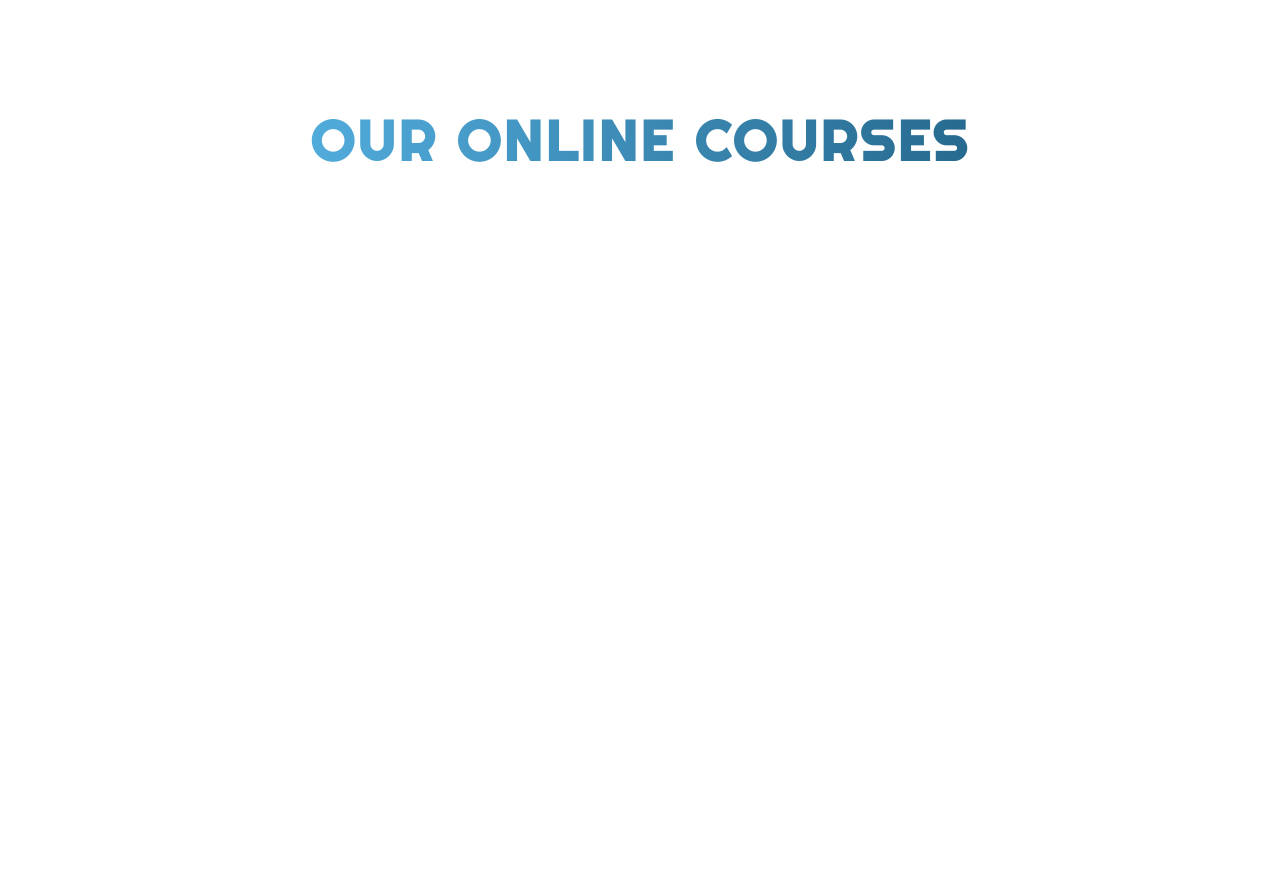
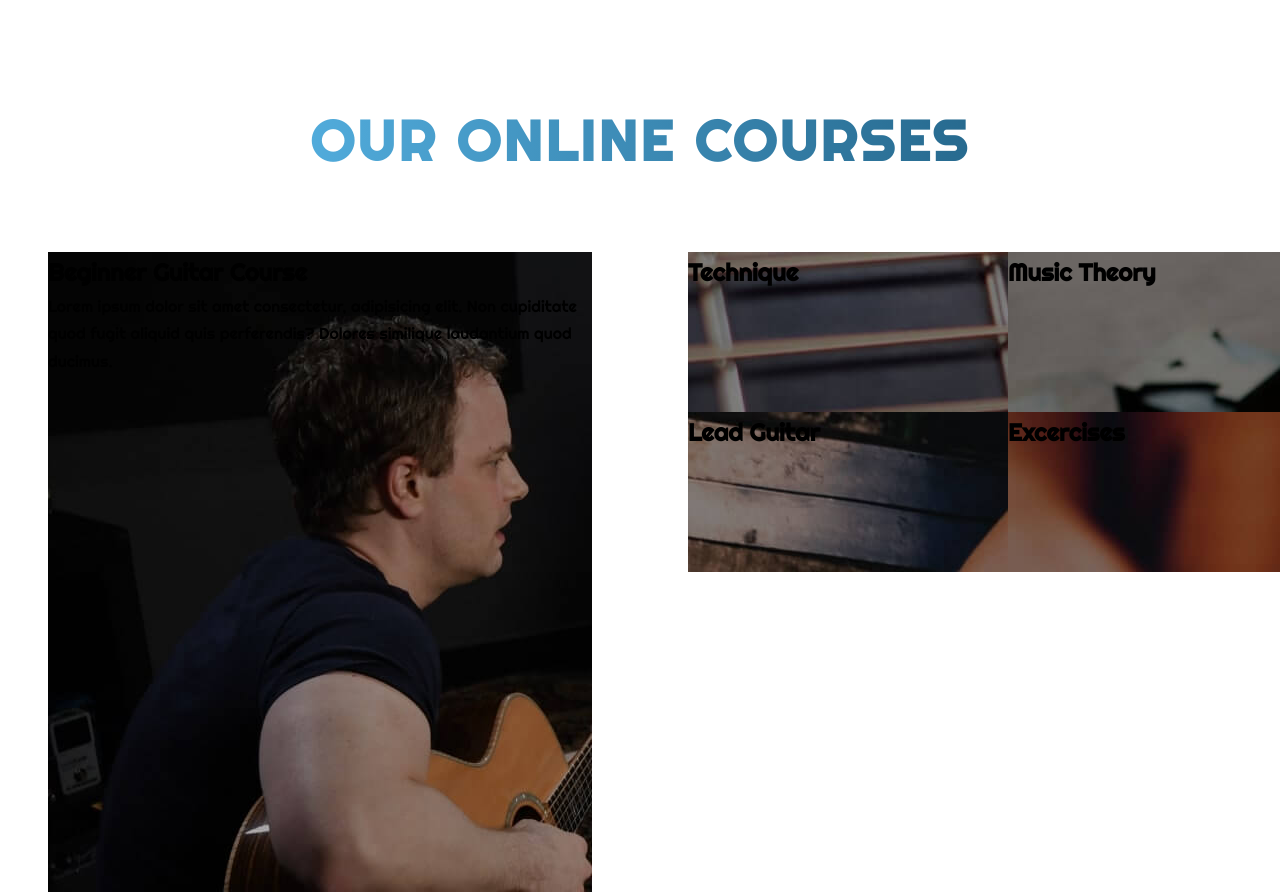
Before and after one commit to cortinabryan/Guitar-Lessons-Website, a website: page index.html in a window 1280 px wide. Shown: the part 4139-5031 px from the top of the page. Before the commit the page ends 4439 px from the top, so only its background shows below. Drawn offline with Linux system fonts and the light colour scheme.

Commit message:
started guitar course layout

```diff
--- a/index.html
+++ b/index.html
@@ -141,27 +141,34 @@
             </div>
             <div class="row">
                 <div class="col-1-of-2">
-                    <div class="course-box">
-                        <div class="course-box-large">
-
-                        </div>
-                    </div>
+                    <div class="course-box course-box-main">
+                        <h2>Beginner Guitar Course</h2>
+                        <p>Lorem ipsum dolor sit amet consectetur, adipisicing elit. Non cupiditate quod fugit aliquid quis perferendis? Dolores similique laudantium quod ducimus.</p>
+                   </div>
                 </div>
                 <div class="col-1-of-2">
                     <div class="row">
                         <div class="col-1-of-2">
-                            <div class="course-box course-box-1"></div>
+                            <div class="course-box course-box-small course-box-small-1">
+                                <h2>Technique</h2>
+                            </div>
                         </div>
                         <div class="col-1-of-2">
-                            <div class="course-box course-box-2"></div>
+                            <div class="course-box course-box-small course-box-small-2">
+                                <h2>Music Theory</h2>
+                            </div>
                         </div>
                     </div>
                     <div class="row">
                         <div class="col-1-of-2">
-                            <div class="course-box course-box-3"></div>
+                            <div class="course-box course-box-small course-box-small-3">
+                                <h2>Lead Guitar</h2>
+                            </div>
                         </div>
                         <div class="col-1-of-2">
-                            <div class="course-box course-box-4"></div>
+                            <div class="course-box course-box-small course-box-small-4">
+                                <h2>Excercises</h2>
+                            </div>
                         </div>
                     </div>
                 </div>
--- a/sass/components/_course-box.scss
+++ b/sass/components/_course-box.scss
@@ -1,18 +1,29 @@
 .course-box {
-  &-large {
-    background-image: url(../img/);
+  // padding: 60px 14px;
+  position: relative;
+  // font-size: 40rem;
+  &-main {
+    background-image: url(../img/Guitar-teacher.jpg);
+    height: 40rem;
   }
 
+  &-small {
+    height: 10rem;
+    width: 25rem;
     &-1 {
       background-image: url(../img/Guitar-course-1.jpg);
     }
 
     &-2 {
+      background-image: url(../img/Guitar-course-2.jpg);
     }
 
     &-3 {
+      background-image: url(../img/Guitar-course-3.jpg);
     }
 
     &-4 {
+      background-image: url(../img/Guitar-course-4.jpg);
     }
   }
+}
```
Also changed, not shown: css/style.css. Lines whose indentation alone changed are shown as unchanged.
